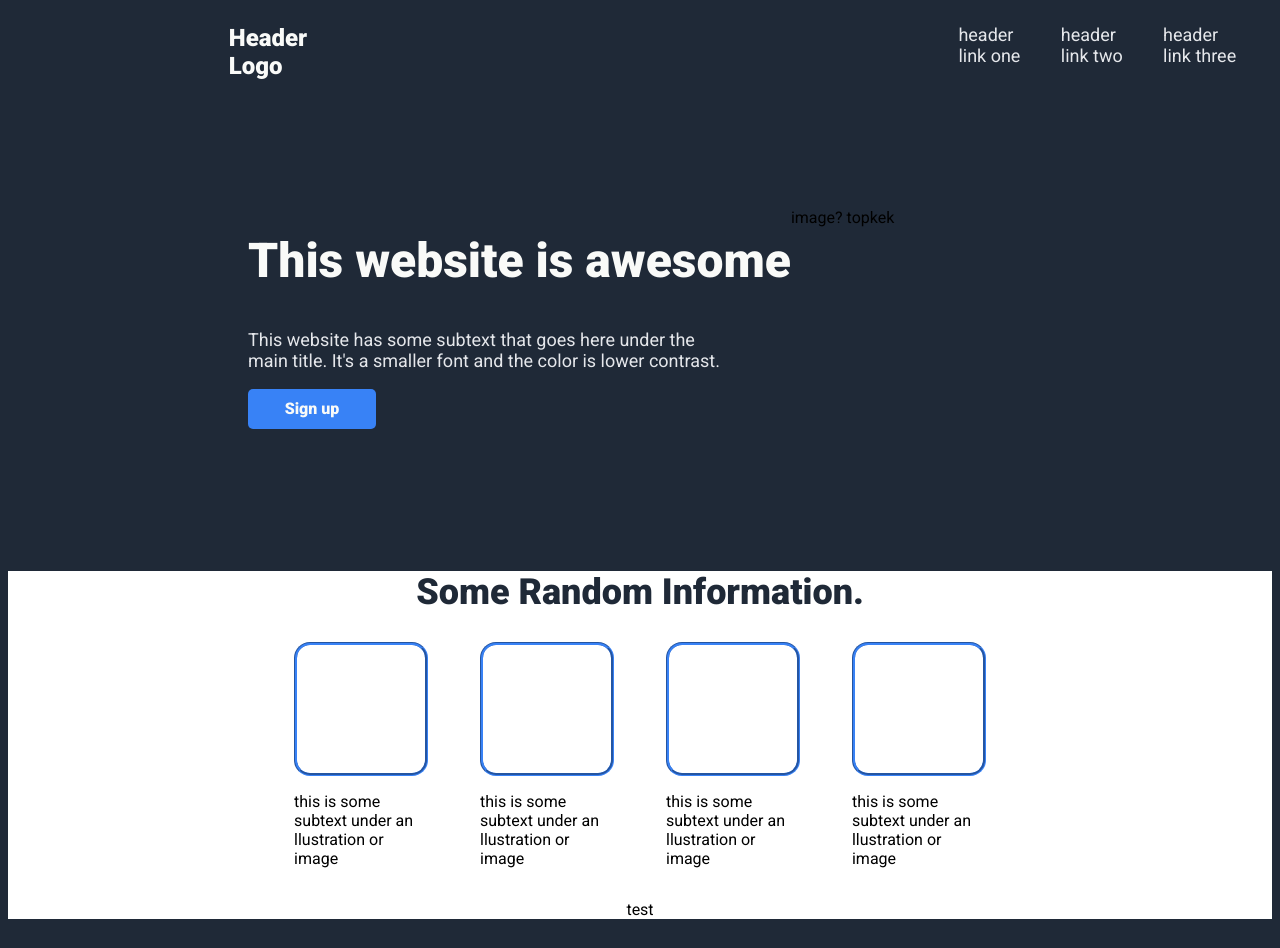
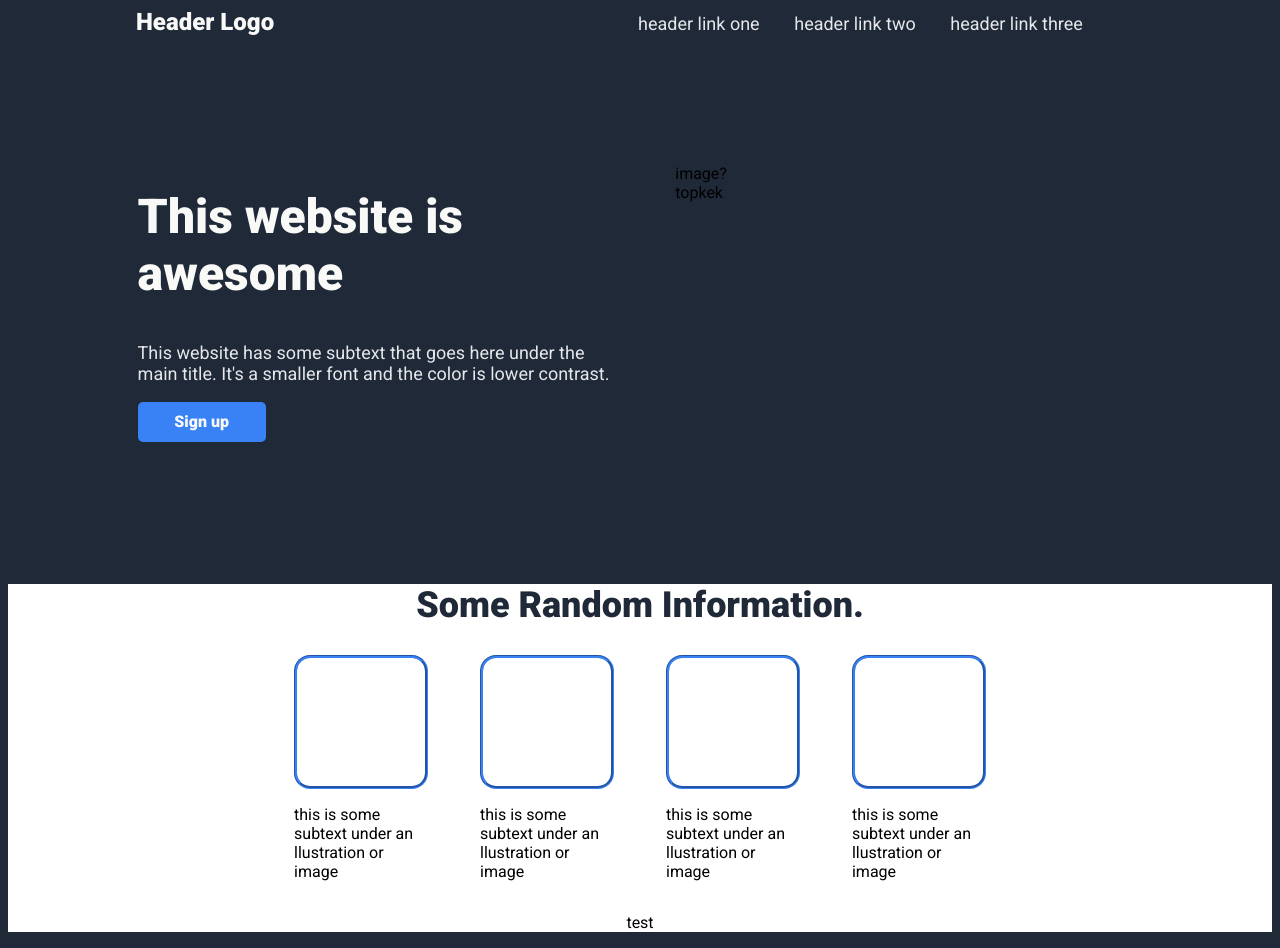
Before and after one commit to lynlker/odin-foundations-landing, a plain HTML site: page index.html in a window 1280 px wide. Drawn offline with Linux system fonts and the light colour scheme.

Commit message:
Tweak nav and hero area's style

```diff
--- a/main.css
+++ b/main.css
@@ -30,20 +30,21 @@ a:link, a:visited, a:hover, a:active {
 }
 
 .navbar{
-    margin: 1.5em 0 0 13.8em;
-    display: flex;
-    justify-content: center;
+    margin: 0 8em;
+    display: inline-block;
+    text-align: center;
 }
 
 .navbar-logo{
-    margin-right: 27em;
+    margin-right: 15em;
     color: #F9FAF8;
     font-size: 24px;
     font-weight: bold;
 }
 
 .hero-area{
-    margin: 7em 15em;
+    margin: 7em 8.1em;
+    width: 40em;
     display: inline-flex;
 }
 
```
